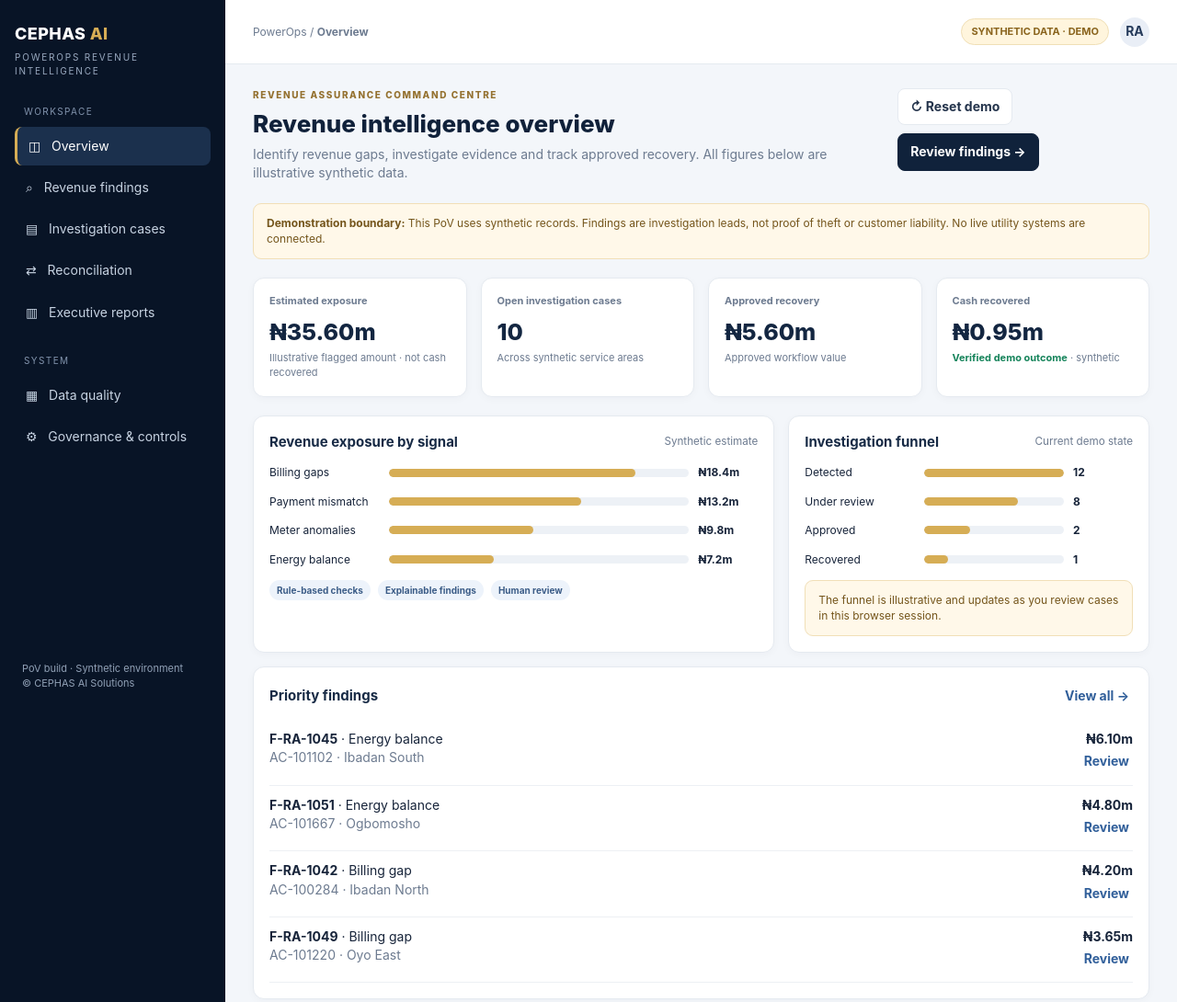
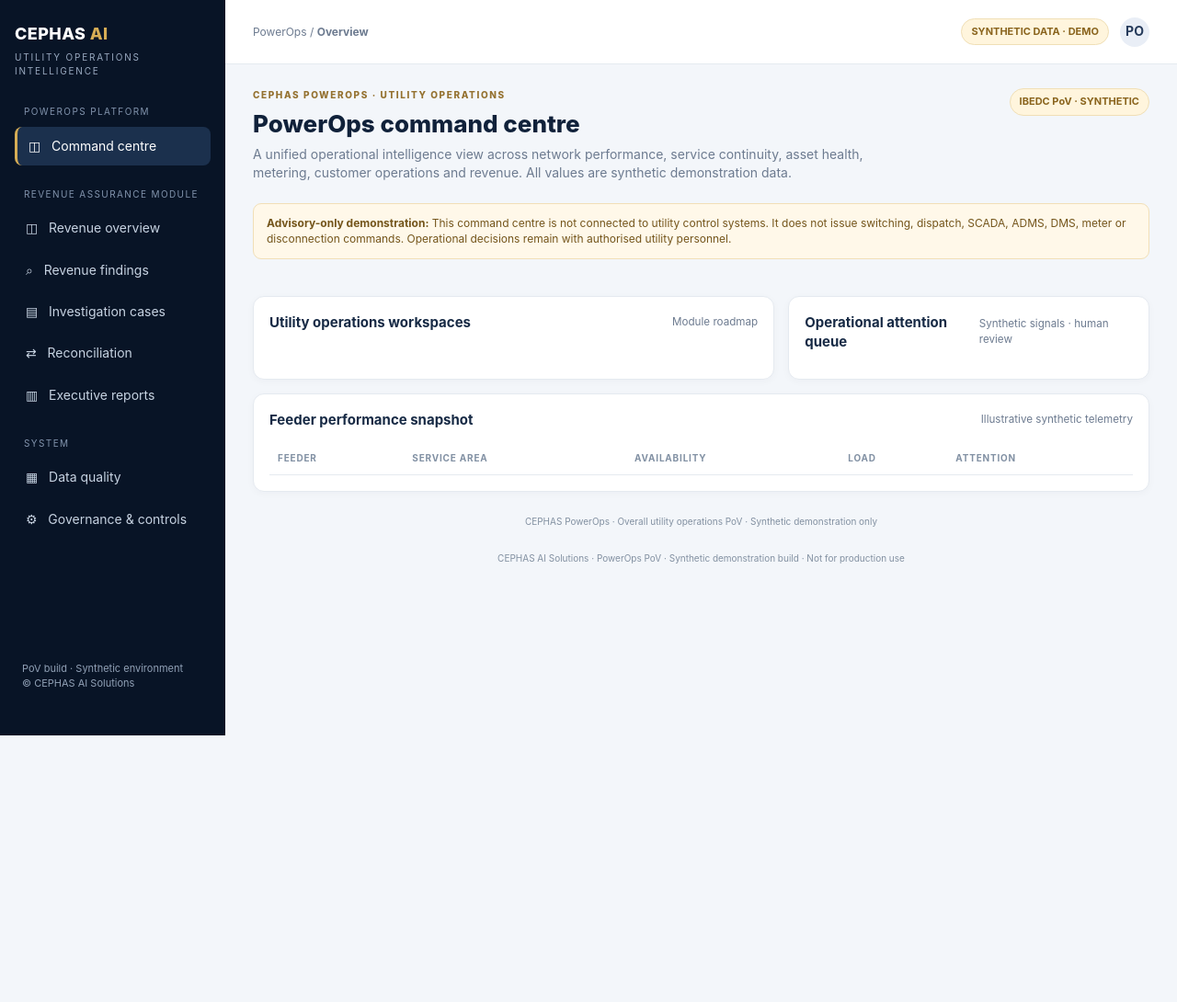
Before and after one commit to ooluboyede/cephas-ai-powerops-pov, a website: page index.html in a window 1280 px wide. Shown: the top 1090 px of the page at 92% size. After the commit the page ends 800 px from the top, so only its background shows below. Drawn offline with Linux system fonts and the light colour scheme.

Commit message:
feat(pov): add PowerOps command centre landing page

```diff
--- a/index.html
+++ b/index.html
@@ -12,9 +12,12 @@
 <body>
 <div class="shell">
 <aside class="side">
- <div class="brand">CEPHAS <span>AI</span></div><div class="subbrand">POWEROPS REVENUE INTELLIGENCE</div>
- <div class="navlabel">Workspace</div><nav class="nav">
- <button class="active" data-page="overview">◫ &nbsp; Overview</button>
+ <div class="brand">CEPHAS <span>AI</span></div><div class="subbrand">UTILITY OPERATIONS INTELLIGENCE</div>
+ <div class="navlabel">PowerOps platform</div><nav class="nav">
+ <button class="active" data-page="powerops">◫ &nbsp; Command centre</button>
+ </nav>
+ <div class="navlabel">Revenue Assurance module</div><nav class="nav">
+ <button data-page="overview">◫ &nbsp; Revenue overview</button>
  <button data-page="findings">⌕ &nbsp; Revenue findings</button>
  <button data-page="cases">▤ &nbsp; Investigation cases</button>
  <button data-page="reconciliation">⇄ &nbsp; Reconciliation</button>
@@ -27,9 +30,18 @@
  <div class="sidefoot">PoV build · Synthetic environment<br>© CEPHAS AI Solutions</div>
 </aside>
 <main class="main">
-<header class="top"><div class="crumb">PowerOps / <strong id="crumb">Overview</strong></div><div class="topright"><span class="pill">SYNTHETIC DATA · DEMO</span><div class="avatar">RA</div></div></header>
+<header class="top"><div class="crumb">PowerOps / <strong id="crumb">Overview</strong></div><div class="topright"><span class="pill">SYNTHETIC DATA · DEMO</span><div class="avatar">PO</div></div></header>
 <div class="content">
-<section class="page active" id="page-overview">
+<section class="page active" id="page-powerops">
+ <div class="heading"><div><div class="eyebrow">CEPHAS PowerOps · utility operations</div><div class="h1">PowerOps command centre</div><div class="desc">A unified operational intelligence view across network performance, service continuity, asset health, metering, customer operations and revenue. All values are synthetic demonstration data.</div></div><div class="actions"><span class="pill">IBEDC PoV · SYNTHETIC</span></div></div>
+ <div class="notice"><strong>Advisory-only demonstration:</strong> This command centre is not connected to utility control systems. It does not issue switching, dispatch, SCADA, ADMS, DMS, meter or disconnection commands. Operational decisions remain with authorised utility personnel.</div>
+ <div class="grid kpis" id="powerops-kpis"></div>
+ <div class="grid twocol"><div class="card"><div class="sectionhead"><h2>Utility operations workspaces</h2><small>Module roadmap</small></div><div id="powerops-modules" class="grid" style="grid-template-columns:repeat(2,minmax(0,1fr));gap:10px"></div></div>
+ <div class="card"><div class="sectionhead"><h2>Operational attention queue</h2><small>Synthetic signals · human review</small></div><div id="powerops-alerts"></div></div></div>
+ <div class="card" style="margin-top:15px"><div class="sectionhead"><h2>Feeder performance snapshot</h2><small>Illustrative synthetic telemetry</small></div><div class="tablewrap"><table><thead><tr><th>Feeder</th><th>Service area</th><th>Availability</th><th>Load</th><th>Attention</th></tr></thead><tbody id="powerops-feeders"></tbody></table></div></div>
+ <div class="footer">CEPHAS PowerOps · Overall utility operations PoV · Synthetic demonstration only</div>
+</section>
+<section class="page" id="page-overview">
  <div class="heading"><div><div class="eyebrow">Revenue assurance command centre</div><div class="h1">Revenue intelligence overview</div><div class="desc">Identify revenue gaps, investigate evidence and track approved recovery. All figures below are illustrative synthetic data.</div></div><div class="actions"><button class="btn" onclick="resetDemo()">↻ Reset demo</button><button class="btn primary" onclick="navigate('findings')">Review findings →</button></div></div>
  <div class="notice"><strong>Demonstration boundary:</strong> This PoV uses synthetic records. Findings are investigation leads, not proof of theft or customer liability. No live utility systems are connected.</div>
  <div class="grid kpis">
@@ -85,10 +97,11 @@
  <div class="notice" style="margin-top:15px">Prototype limitation: this static PoV has no backend authentication, database, tenant isolation or cryptographic licensing. These are mandatory engineering gates before handling real customer data.</div>
  <div class="card"><h2 style="font-size:15px">Recent demo audit events</h2><div id="audit-list"></div></div>
 </section>
-<div class="footer">CEPHAS AI Solutions · PowerOps Revenue Assurance PoV · Synthetic demonstration build · Not for production use</div>
+<div class="footer">CEPHAS AI Solutions · PowerOps PoV · Synthetic demonstration build · Not for production use</div>
 </div></main></div>
 <div class="modalback" id="modalback" onclick="if(event.target===this)closeModal()"><div class="modal" id="modal"></div></div><div class="toast" id="toast"></div>
 <script src="./src/reconciliation.js"></script>
+<script src="./src/powerops-command-centre.js"></script>
 <script>
 const seed = [
 {id:"F-RA-1042",account:"AC-100284",area:"Ibadan North",type:"Billing gap",amount:4200000,confidence:91,status:"New",reason:"Valid meter reads exist for the period, but the billing extract contains no corresponding bill.",evidence:["Meter read batch MR-2025-10-IBN-004","Billing extract BL-2025-10: no matching account-period bill","Account tariff: R2 effective 2025-07-01"],recommend:"Verify account-to-meter mapping and billing-cycle exception before any bill correction.",team:"Revenue Assurance",age:"2 days"},
@@ -109,7 +122,7 @@ const fmt=n=>"₦"+(n/1000000).toFixed(2)+"m";
 const statusClass=s=>s==="Recovered"||s==="Approved"?"closed":s==="Rejected"?"high":"review";
 function log(msg){audit.unshift({time:new Date().toLocaleTimeString(),msg});renderAudit()}
 function toast(msg){const t=document.getElementById("toast");t.textContent=msg;t.classList.add("show");setTimeout(()=>t.classList.remove("show"),2400)}
-function navigate(page){document.querySelectorAll(".page").forEach(p=>p.classList.remove("active"));document.getElementById("page-"+page).classList.add("active");document.querySelectorAll(".nav button").forEach(b=>b.classList.toggle("active",b.dataset.page===page));document.getElementById("crumb").textContent=page[0].toUpperCase()+page.slice(1);if(page==="findings")renderFindings();if(page==="cases")renderCases();if(page==="overview")renderOverview();if(page==="controls")renderAudit()}
+function navigate(page){document.querySelectorAll(".page").forEach(p=>p.classList.remove("active"));document.getElementById("page-"+page).classList.add("active");document.querySelectorAll(".nav button").forEach(b=>b.classList.toggle("active",b.dataset.page===page));document.getElementById("crumb").textContent=page[0].toUpperCase()+page.slice(1);if(page==="findings")renderFindings();if(page==="cases")renderCases();if(page==="overview")renderOverview();if(page==="powerops"&&window.PowerOpsCommandCentre)window.PowerOpsCommandCentre.render();if(page==="controls")renderAudit()}
 document.querySelectorAll(".nav button").forEach(b=>b.addEventListener("click",()=>navigate(b.dataset.page)));
 function caseId(f){return "CASE-"+f.id.slice(-4)}
 function row(f){return `<tr><td><span class="caseid">${f.id}</span><br><span class="muted">${caseId(f)}</span></td><td><strong>${f.account}</strong><br><span class="muted">${f.area}</span></td><td>${f.type}</td><td class="amount">${fmt(f.amount)}</td><td>${f.confidence}%</td><td><span class="tag ${statusClass(f.status)}">${f.status}</span></td><td><button class="linkbtn" onclick="openFinding('${f.id}')">Inspect →</button></td></tr>`}
@@ -142,7 +155,7 @@ function runReconciliation(){
  log("Synthetic payment reconciliation run completed: "+result.summary.matchedBills+" matched billing records, "+result.summary.exceptionCount+" exceptions");
  toast("Synthetic reconciliation completed");
 }
-function renderInitial(){renderAll()}
+function renderInitial(){renderAll();if(window.PowerOpsCommandCentre)window.PowerOpsCommandCentre.render()}
 renderInitial();
 </script>
 </body></html>
```
